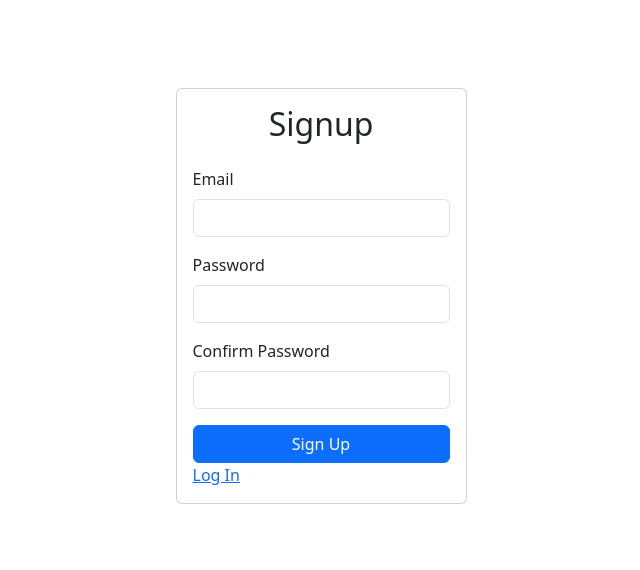
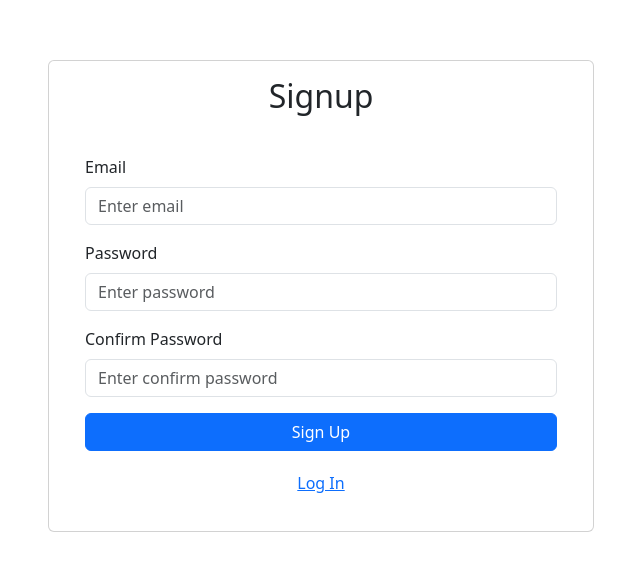
Before and after one commit to TFC-Civic-Tech-Hackathon/drug-effects-predictor, a React (Create React App) app in the folder frontend/drug-effects-predictor/: page /signup in a window 1280 px wide. Shown: the part 104-674 px from the top of the page, without its empty margins (319-959 px from the left). Built offline with nearby package versions, Linux system fonts and the light colour scheme.

Commit message:
added css and html

```diff
--- /dev/null
+++ b/frontend/drug-effects-predictor/src/Login/Login.css
@@ -0,0 +1,16 @@
+.login-container {
+    padding: 30px;
+  }
+
+  .custom-card {
+    border: none;
+    box-shadow: 0px 0px 10px rgba(0, 0, 0, 0.1);
+  }
+
+  .text-center {
+    text-align: center;
+  }
+
+  .vh-100 {
+    height: 100vh;
+  }
--- a/frontend/drug-effects-predictor/src/Login/login.js
+++ b/frontend/drug-effects-predictor/src/Login/login.js
@@ -1,32 +1,39 @@
-import React from 'react'
+import React from 'react';
 import { Container, Row, Col, Form, Button, Card } from 'react-bootstrap';
 import { Link } from 'react-router-dom';
+import './Login.css'; // Import your custom CSS file for additional styling
 
-function login() {
+function Login() {
   const handleSubmit = (event) => {
     event.preventDefault();
     // Handle the form submission logic here
     alert('Login submitted');
   };
+
   return (
-    <Container className="justify-content-center align-items-center custom-flex-width" style={{ minHeight: "100vh", width:"30vw", marginTop:"10%", marginBottom:"10%" }}>
-      <Row>
-        <Col md={12} className="mx-auto">
-          <Card>
+    <Container className="login-container">
+      <Row className="justify-content-center align-items-center vh-100">
+        <Col md={6}>
+          <Card className="custom-card">
             <Card.Body>
               <h2 className="text-center mb-4">Login</h2>
               <Form onSubmit={handleSubmit}>
-                <Form.Group id="email" className="mb-3">
-                  <Form.Label>Email</Form.Label>
-                  <Form.Control type="email" required />
+                <Form.Group controlId="formBasicEmail" className="mb-3">
+                  <Form.Label>Email address</Form.Label>
+                  <Form.Control type="email" placeholder="Enter email" required />
                 </Form.Group>
-                <Form.Group id="password" className="mb-3">
+
+                <Form.Group controlId="formBasicPassword" className="mb-3">
                   <Form.Label>Password</Form.Label>
-                  <Form.Control type="password" required />
+                  <Form.Control type="password" placeholder="Password" required />
                 </Form.Group>
-                <Button className="w-100 mb-3" type="submit">Log In</Button>
+
+                <Button variant="primary" type="submit" className="w-100 mb-3">
+                  Log In
+                </Button>
+
                 <div className="text-center mb-3">
-                  <span>Don't have an account?  </span>
+                  <span className="mr-2">Don't have an account?    </span>
                   <Link to="/signup">Signup</Link>
                 </div>
               </Form>
@@ -35,7 +42,7 @@ function login() {
         </Col>
       </Row>
     </Container>
-  )
+  );
 }
 
-export default login
+export default Login;
--- /dev/null
+++ b/frontend/drug-effects-predictor/src/Signup/Signup.css
@@ -0,0 +1,28 @@
+/* Signup.css */
+.signup-container {
+    min-height: 100vh;
+    min-width: 70vw;
+  }
+
+  .signup-card {
+    width: 100%;
+  }
+
+  .signup-form {
+    padding: 20px;
+  }
+
+  .signup-heading {
+    text-align: center;
+    margin-bottom: 20px;
+  }
+
+  .signup-button {
+    width: 100%;
+  }
+
+  .signup-link {
+    display: block;
+    text-align: center;
+    margin-top: 20px;
+  }
--- a/frontend/drug-effects-predictor/src/Signup/signup.js
+++ b/frontend/drug-effects-predictor/src/Signup/signup.js
@@ -2,10 +2,9 @@ import React, { useState } from 'react';
 import { Container, Row, Col, Form, Button, Card } from 'react-bootstrap';
 import { Link } from 'react-router-dom';
 import { useNavigate } from 'react-router-dom';
-
+import './Signup.css'; // Import your custom CSS file for additional styling
 
 function Signup() {
-
   const [email, setEmail] = useState('');
   const [password, setPassword] = useState('');
   const [confirmPassword, setConfirmPassword] = useState('');
@@ -27,45 +26,38 @@ function Signup() {
       });
 
       if (!response.ok) {
-
         throw new Error(`HTTP error! status: ${response.status}`);
       }
 
       const data = await response.json();
 
-
       if (data && data.error) {
-
         alert(data.error);
       } else {
-
         alert(data.message);
         navigate('/login');
-
       }
     } catch (error) {
       console.error('Error:', error);
-      // Display a generic error message
       alert('An error occurred. Please try again later.');
     }
   };
 
-
-
   return (
-    <Container className="d-flex justify-content-center align-items-center" style={{ minHeight: "100vh", minwidth: "70vw" }}>
-      <Row>
-        <Col md={12} className="mx-auto">
-          <Card>
+    <Container className="signup-container">
+      <Row className="justify-content-center align-items-center vh-100">
+        <Col md={6} className="mx-auto">
+          <Card className="signup-card">
             <Card.Body>
-              <h2 className="text-center mb-4">Signup</h2>
-              <Form onSubmit={handleSubmit}>
+              <h2 className="signup-heading">Signup</h2>
+              <Form onSubmit={handleSubmit} className="signup-form">
                 <Form.Group id="email" className="mb-3">
                   <Form.Label>Email</Form.Label>
                   <Form.Control
                     type="email"
-                    value={email} // Bind value to email state variable
-                    onChange={(e) => setEmail(e.target.value)} // Update email state variable
+                    placeholder="Enter email"
+                    value={email}
+                    onChange={(e) => setEmail(e.target.value)}
                     required
                   />
                 </Form.Group>
@@ -73,8 +65,9 @@ function Signup() {
                   <Form.Label>Password</Form.Label>
                   <Form.Control
                     type="password"
-                    value={password} // Bind value to password state variable
-                    onChange={(e) => setPassword(e.target.value)} // Update password state variable
+                    placeholder="Enter password"
+                    value={password}
+                    onChange={(e) => setPassword(e.target.value)}
                     required
                   />
                 </Form.Group>
@@ -82,20 +75,25 @@ function Signup() {
                   <Form.Label>Confirm Password</Form.Label>
                   <Form.Control
                     type="password"
-                    value={confirmPassword} // Bind value to confirmPassword state variable
-                    onChange={(e) => setConfirmPassword(e.target.value)} // Update confirmPassword state variable
+                    placeholder="Enter confirm password"
+                    value={confirmPassword}
+                    onChange={(e) => setConfirmPassword(e.target.value)}
                     required
                   />
                 </Form.Group>
-                <Button className="w-100" type="submit">Sign Up</Button>
-                <Link className="w-100" to="/login">Log In</Link>
+                <Button className="signup-button" type="submit">
+                  Sign Up
+                </Button>
+                <Link to="/login" className="signup-link">
+                  Log In
+                </Link>
               </Form>
             </Card.Body>
           </Card>
         </Col>
       </Row>
     </Container>
-  )
+  );
 }
 
-export default Signup
+export default Signup;
--- a/frontend/drug-effects-predictor/src/index.js
+++ b/frontend/drug-effects-predictor/src/index.js
@@ -1,7 +1,6 @@
 import React from 'react';
 import ReactDOM from 'react-dom/client';
 import './index.css';
-import App from './App';
 import Login from './Login/login'
 import Signup from './Signup/signup'
 import Home from './Home/home'
```
